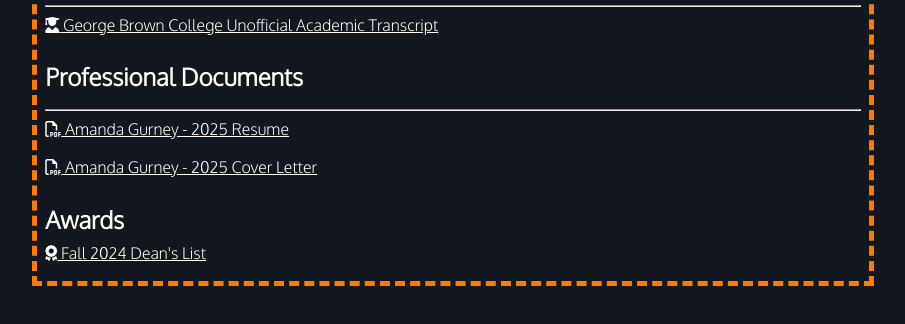
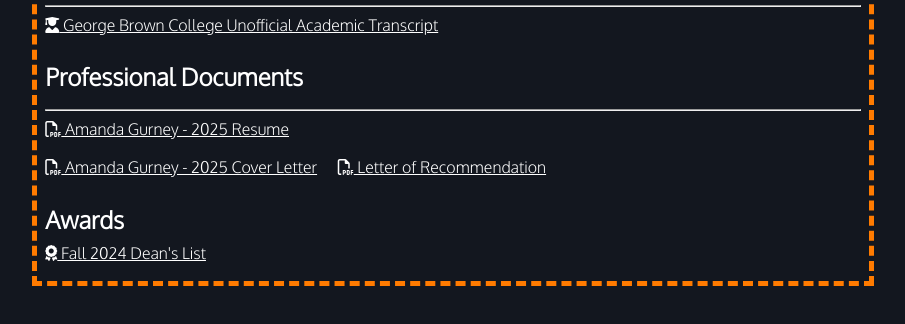
Before and after one commit to TheGeneralJay/TheGeneralJay.github.io, a plain HTML site: page pages/documents.html in a window 1280 px wide. Shown: the part 176-500 px from the top of the page, without its empty margins (187-1092 px from the left). Drawn offline with Linux system fonts and the light colour scheme.

Commit message:
updating document

```diff
--- a/pages/documents.html
+++ b/pages/documents.html
@@ -64,6 +64,11 @@
           ><i class="fa-regular fa-file-pdf"></i> Amanda Gurney - 2025 Cover
           Letter</a
         >
+
+        <a href="../assets/files/Letter of Recommendation.pdf" target="_blank"
+          ><i class="fa-regular fa-file-pdf"></i> Letter of Recommendation</a
+        >
+
         <br />
         <br />
 
```
Also changed, not shown: 1 other file.
